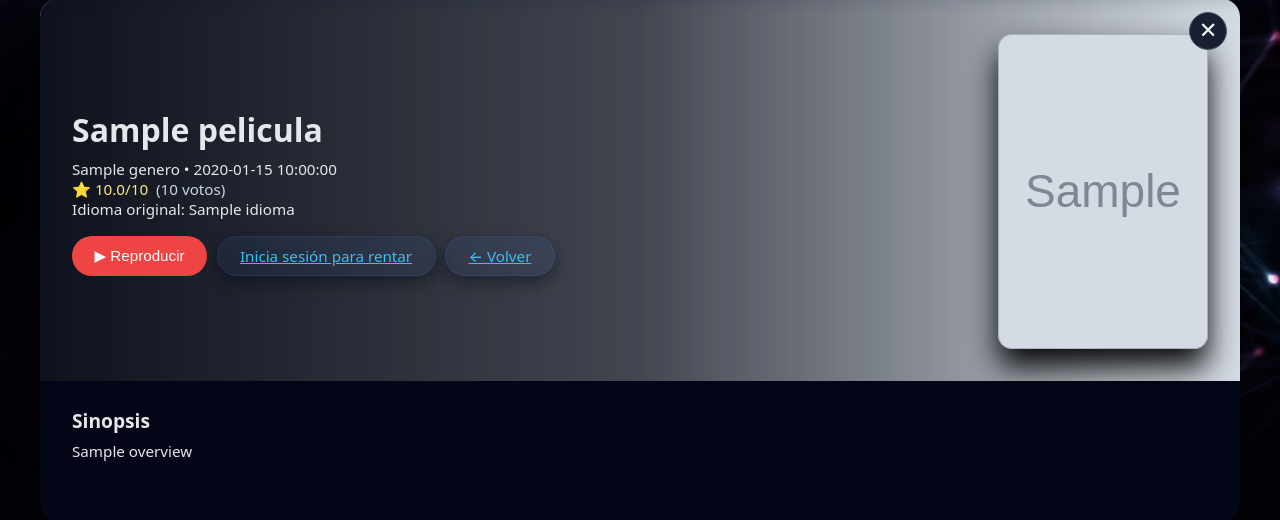
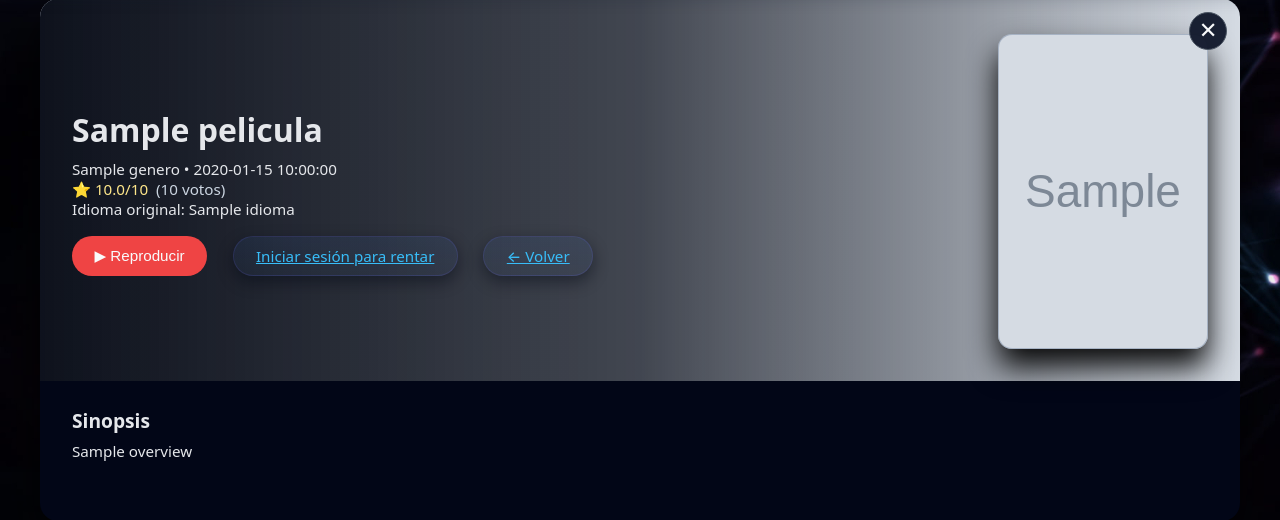
Before and after one commit to AngelMoralesChazari/WebDB, a Flask app: template templates/detalle_pelicula.html in a window 1280 px wide. Shown: the part 97-617 px from the top of the page. Run offline with Flask 3, Linux system fonts and the light colour scheme; the template is opened without the code that fills it: most values are stand-ins (such as "Sample title", 1, 10 or a date in 2020); grey boxes marked "Sample" are stand-in pictures.

Commit message:
De momento va bien, falta corregir errores pequeños

```diff
--- a/templates/detalle_pelicula.html
+++ b/templates/detalle_pelicula.html
@@ -79,26 +79,22 @@
                         </p>
                         <div class="detalle-inline-buttons">
                             <button class="btn-primary btn-lg">▶ Reproducir</button>
-
                             {% if session.get('usuario_id') %}
-                                {% if rentada %}
-                                    <button class="btn-secondary btn-lg"
-                                            style="background:#16a34a; border:1px solid #4ade80; color:#f9fafb;">
-                                        ✔ Rentada
-                                    </button>
-                                {% else %}
-                                    <a href="{{ url_for('rentar_pelicula', movie_id=pelicula.id) }}"
-                                       class="btn-secondary btn-lg">
-                                        💳 Rentar
-                                    </a>
-                                {% endif %}
+                            {% if rentada %}
+                            <span class="status-badge status-active" style="margin-left: 1rem;">Ya rentada</span>
+                            <!-- Opcional: Botón para ir a devolver desde aquí, aunque es mejor desde "Mi cuenta" -->
+                            <a href="{{ url_for('cuenta') }}" class="btn-secondary btn-lg" style="margin-left: 1rem;">Ir
+                                a Mi Cuenta</a>
                             {% else %}
-                                <a href="{{ url_for('login') }}" class="btn-secondary btn-lg">
-                                    Inicia sesión para rentar
-                                </a>
+                            <a href="{{ url_for('rentar_pelicula', movie_id=pelicula.id) }}" class="btn-primary btn-lg"
+                                style="margin-left: 1rem;">Rentar Película</a>
                             {% endif %}
-
-                            <a href="{{ url_for('peliculas') }}" class="btn-secondary btn-lg">← Volver</a>
+                            {% else %}
+                            <a href="{{ url_for('login') }}" class="btn-secondary btn-lg"
+                                style="margin-left: 1rem;">Iniciar sesión para rentar</a>
+                            {% endif %}
+                            <a href="{{ url_for('peliculas') }}" class="btn-secondary btn-lg"
+                                style="margin-left: 1rem;">← Volver</a>
                         </div>
                     </div>
 
```
